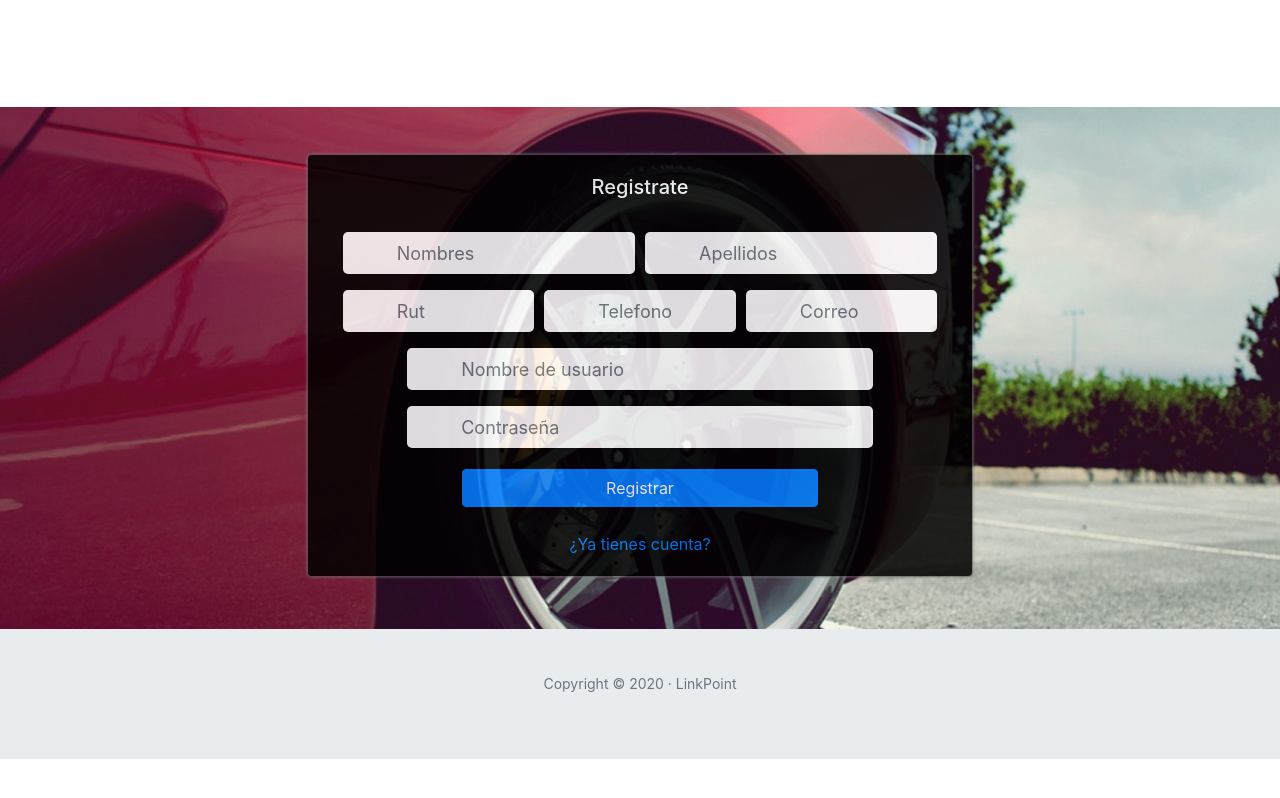
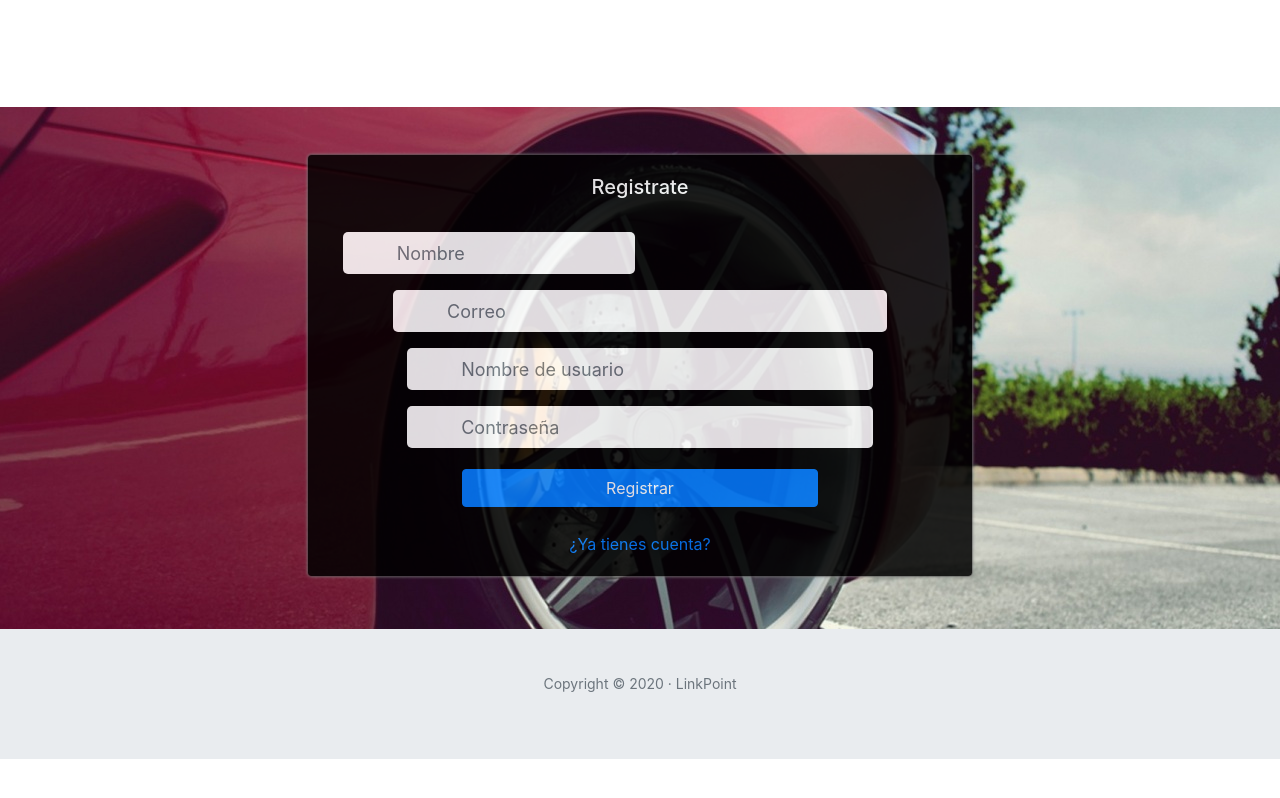
Before and after one commit to juliojimenez-98/ServiExpressFront, an Angular app: page /register in a window 1280 px wide. Built offline with nearby package versions, Linux system fonts and the light colour scheme; some icons are missing.

Commit message:
Registro de clientes beta

```diff
--- a/src/app/app.module.ts
+++ b/src/app/app.module.ts
@@ -6,6 +6,7 @@ import { AppRoutingModule } from './app-routing.module';
 import { AppComponent } from './app.component';
 import { LoginComponent } from './web/login/login.component';
 import { RegisterComponent } from './web/register/register.component';
+import { FormsModule } from '@angular/forms';
 
 @NgModule({
   declarations: [
@@ -16,7 +17,8 @@ import { RegisterComponent } from './web/register/register.component';
   imports: [
     BrowserModule,
     AppRoutingModule,
-    HttpClientModule
+    HttpClientModule,
+    FormsModule
   ],
   providers: [],
   bootstrap: [AppComponent]
--- a/src/app/service/login.service.ts
+++ b/src/app/service/login.service.ts
@@ -23,15 +23,9 @@ export class LoginService {
    *
    * @param user Recive a user to create
    */
-  signUp(user: UserModel): Observable<any> {
-    this.body = new FormData();
-    this.body.append("name", user.name);
-    this.body.append("username", user.username);
-    this.body.append("email", user.email);
-    this.body.append("password", user.password);
-    this.body.append("role", user.role);
-
-    return this.http.put(`${this.urlSignUp}`, this.body);
+  signUp(user: UserModel): Observable<UserModel> {
+    this.header = new HttpHeaders().set('Content-Type', 'application/json; charset=utf-8');
+    return this.http.put<UserModel>(`${this.urlSignUp}`,user,{headers: this.header});
   }
 
   /**
--- a/src/app/web/register/register.component.html
+++ b/src/app/web/register/register.component.html
@@ -5,31 +5,23 @@
                 <h5 class="text-white">Registrate</h5>
                 <hr class="white">
             </div>
-            <form class="col-12">
+            <form class="col-12" (ngSubmit)="signUp()">
                 <div class="form-row">
-                    <div class="form-group col-md-6" id="names-group">
-                        <input type="text" class="form-control" placeholder="Nombres" name="name" required />
-                    </div>
-                    <div class="form-group col-md-6" id="names-group">
-                        <input type="text" class="form-control" placeholder="Apellidos" name="lastname" required />
+                    <div class="form-group col-md-6">
+                        <input type="text" class="form-control" [(ngModel)]="user.name" name="name" placeholder="Nombre" />
                     </div>
                 </div>
                 <div class="form-row">
-                    <div class="form-group col-md-4" id="names-group">
-                        <input type="text" class="form-control" placeholder="Rut" />
-                    </div>
-                    <div class="form-group col-md-4 " id="celular-group">
-                        <input type="text " class="form-control " placeholder="Telefono " />
-                    </div>
-                    <div class="form-group col-md-4 " id="email-group">
-                        <input type="email" class="form-control" placeholder="Correo" name="lastname" required />
+
+                    <div class="form-group col-md-10 mx-auto ">
+                        <input type="email" class="form-control" placeholder="Correo" [(ngModel)]="user.email" name="email" required />
                     </div>
                 </div>
-                <div class="form-group col-md-10 mx-auto" id="user-group">
-                    <input type="text" class="form-control" placeholder="Nombre de usuario" name="username" required />
+                <div class="form-group col-md-10 mx-auto">
+                    <input type="text" class="form-control" [(ngModel)]="user.username" placeholder="Nombre de usuario" name="username" required />
                 </div>
-                <div class="form-group col-md-10 mx-auto" id="contrasena-group">
-                    <input type="password" class="form-control" placeholder="Contraseña" name="password" required />
+                <div class="form-group col-md-10 mx-auto">
+                    <input type="password" class="form-control" placeholder="Contraseña" [(ngModel)]="user.password" name="password" required />
                 </div>
                 <button type="submit" class="btn btn-primary"><i class="fas fa-sign-in-alt"></i>  Registrar </button>
             </form>
--- a/src/app/web/register/register.component.ts
+++ b/src/app/web/register/register.component.ts
@@ -1,4 +1,8 @@
 import { Component, OnInit } from '@angular/core';
+import { LoginService } from 'src/app/service/login.service';
+import { throwError } from 'rxjs/internal/observable/throwError';
+import { ThrowStmt } from '@angular/compiler';
+import { UserModel } from 'src/app/models/UserModel';
 
 @Component({
   selector: 'app-register',
@@ -7,9 +11,16 @@ import { Component, OnInit } from '@angular/core';
 })
 export class RegisterComponent implements OnInit {
 
-  constructor() { }
+  public user: UserModel = new UserModel()
+
+  constructor(private loginService:LoginService) { }
 
   ngOnInit(): void {
   }
 
+  public signUp(): void{
+    this.user.role= "2";
+    this.loginService.signUp(this.user).subscribe()
+
+  }
 }
--- a/src/index.html
+++ b/src/index.html
@@ -6,7 +6,7 @@
   <base href="/">
   <meta name="viewport" content="width=device-width, initial-scale=1">
   <link rel="icon" type="image/x-icon" href="favicon.ico">
-  <link href="vendor/font-awesome/css/font-awesome.min.css" rel="stylesheet" type="text/css">
+  <link href="crs/vendor/font-awesome/css/font-awesome.min.css" rel="stylesheet" type="text/css">
   <link rel="stylesheet" href="https://stackpath.bootstrapcdn.com/bootstrap/4.4.1/css/bootstrap.min.css" integrity="sha384-Vkoo8x4CGsO3+Hhxv8T/Q5PaXtkKtu6ug5TOeNV6gBiFeWPGFN9MuhOf23Q9Ifjh" crossorigin="anonymous">
 </head>
 <body>
```
Also changed, not shown: src/app/service/register.service.ts (added, +9 -0 lines), 1 other file (tests, documents, lock files or other folders).
